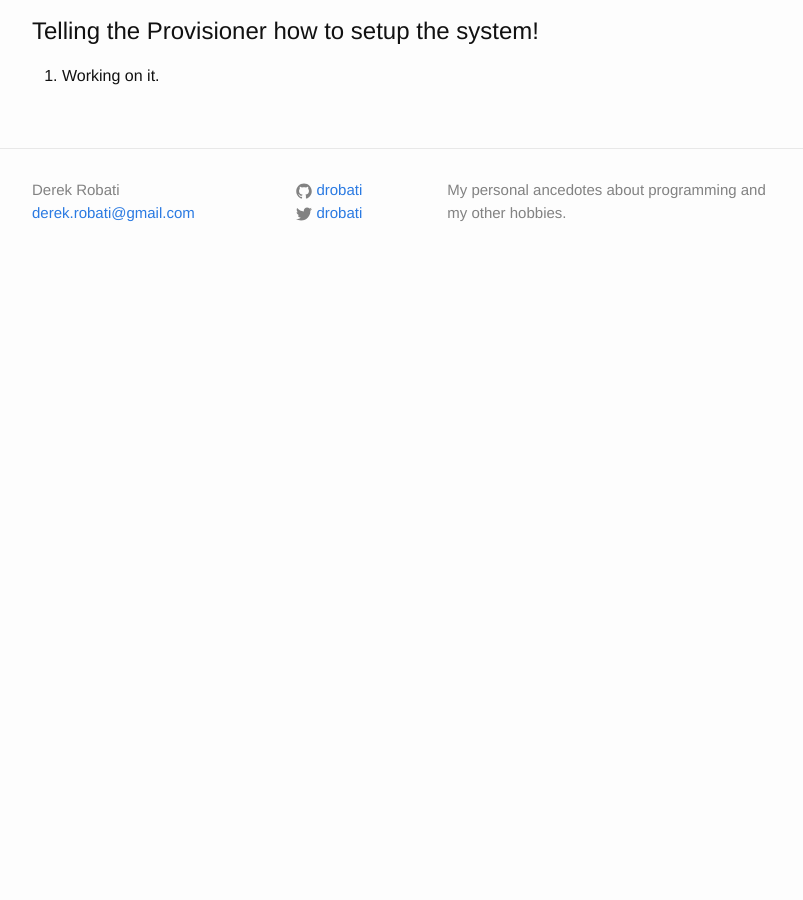
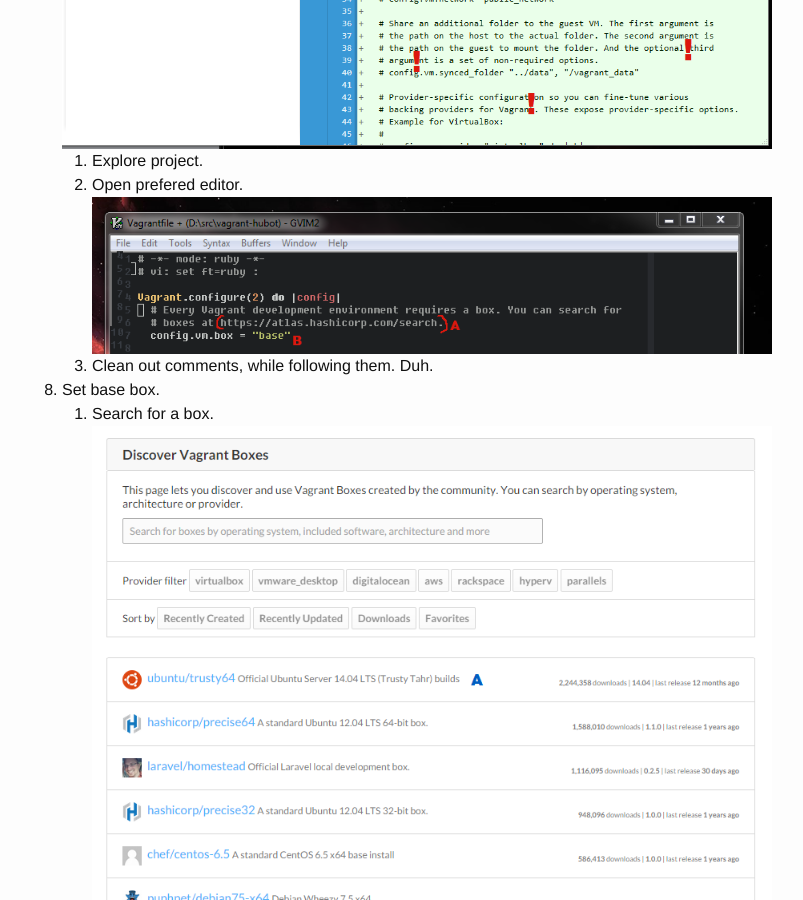
Before and after one commit to drobati/drobati.github.com, a Jekyll site: the page built from _posts/2015-04-08-vagrant-for-hubot.markdown, in a window 1280 px wide and 900 px high, scrolled down 4078 px. Shown: the whole window, without its empty margins (238-1041 px from the left). Built offline with Jekyll 4.4.1, drawn with Linux system fonts in a browser that asks for light colours; before the commit the page ends 4362 px from its top, so only the background shows below that.

Commit message:
Fun stuff!

```diff
--- a/_posts/2015-04-08-vagrant-for-hubot.markdown
+++ b/_posts/2015-04-08-vagrant-for-hubot.markdown
@@ -41,12 +41,18 @@
 ![vagrant init](/assets/vagrant-hubot/20150409022131738.png)
     1. vagrant init
 7. Clean Vagrantfile!
+![Vagrantfile](/assets/vagrant-hubot/20150409022331290.png)
     1. Explore project.
     2. Open prefered editor.
+![Clean it](/assets/vagrant-hubot/2015040902301634.png)
     3. Clean out comments, while following them. Duh.
 8. Set base box.
-    1. Set `config.vm.box` to "ubuntu/trusty64"
+    1. Search for a box.
+![Baseboxes](/assets/vagrant-hubot/20150409023133858.png)
+    2. Set `config.vm.box` to "ubuntu/trusty64"
+![Finished](/assets/vagrant-hubot/20150409023754975.png)
 9. Enable a provisioner. In this case we will use shell.
+![Cherry-pick](/assets/vagrant-hubot/20150409024206143.png)
 10. Commit cherry-picked lines or the whole file. I prefer detail.
 11. Sync commits or view the pull request.
 12. Open commandline.
```
